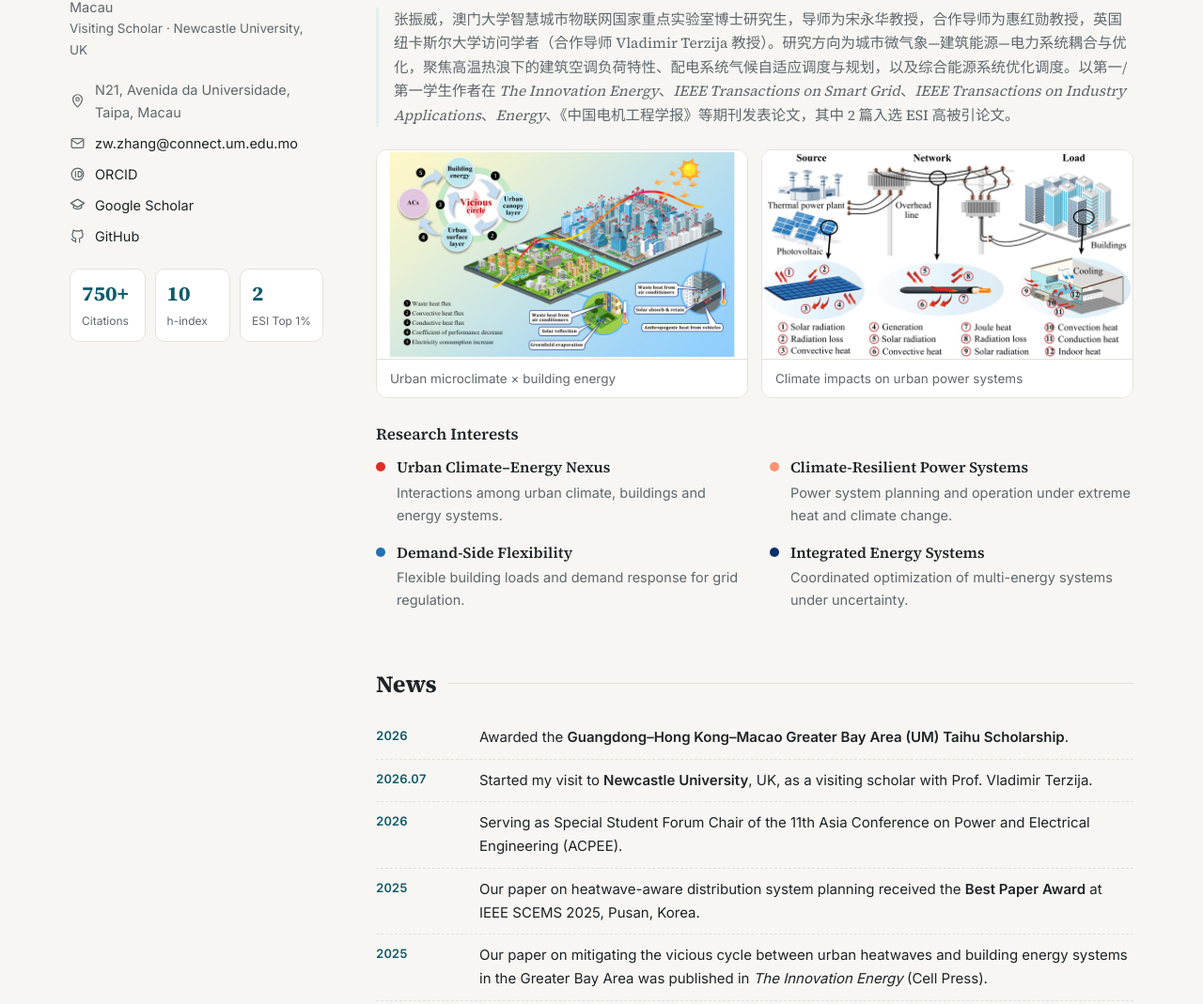
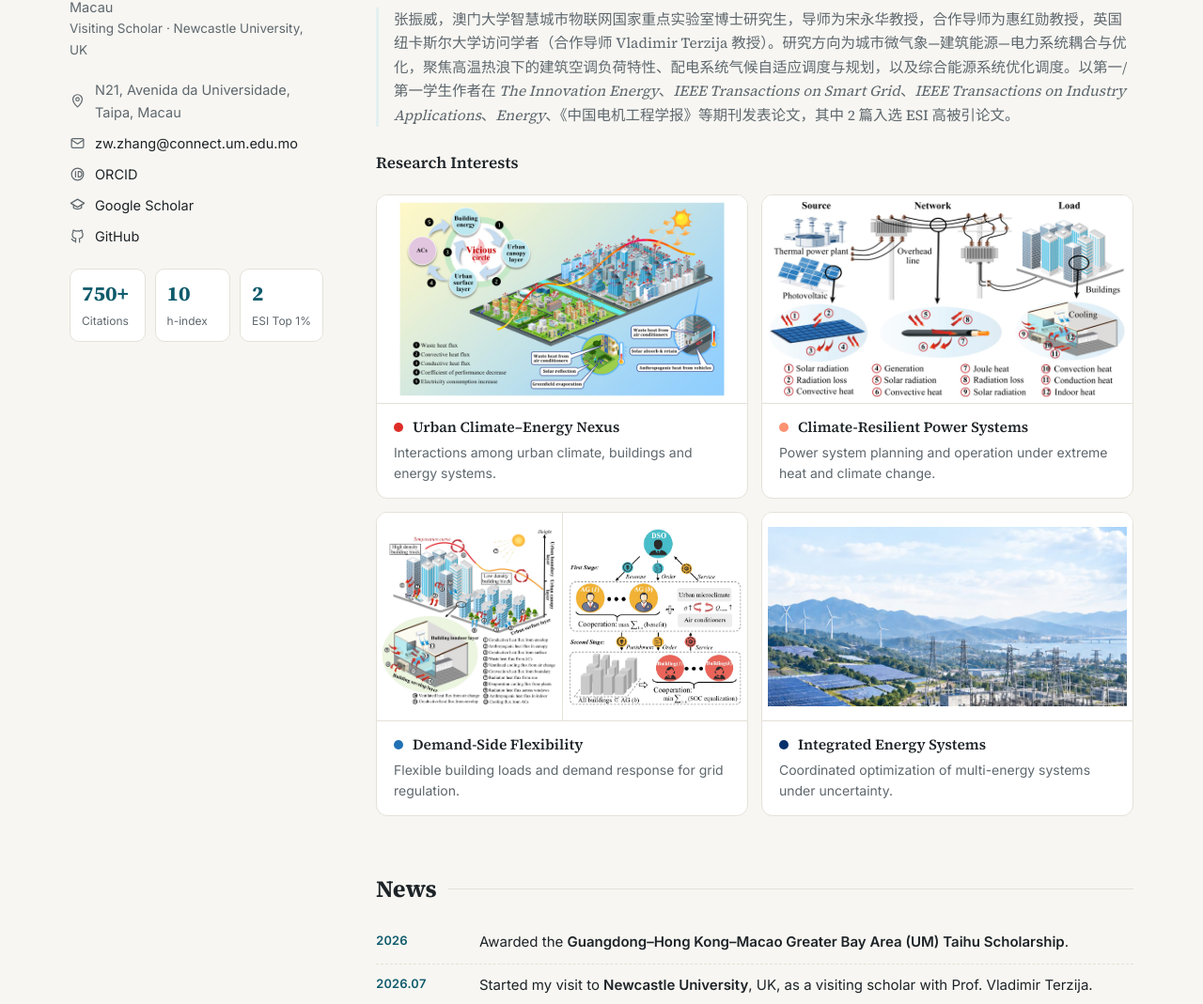
Before and after one commit to zzwum/zzwum.github.io, a plain HTML site: page index.html in a window 1280 px wide. Shown: the part 480-1549 px from the top of the page at 94% size. Drawn offline with Linux system fonts and the light colour scheme.

Commit message:
Four research directions with full figures

```diff
--- a/index.html
+++ b/index.html
@@ -73,17 +73,10 @@
   .int .k{font:600 15.5px var(--serif); display:flex; gap:10px; align-items:center}
   .int .dot{width:10px; height:10px; border-radius:50%}
   .int p{margin:6px 0 0; font-size:14px; color:var(--muted); line-height:1.55}
-  .figrow{display:grid; grid-template-columns:1fr 1fr; gap:14px; margin-top:24px}
-  .fig{display:block; background:#fff; border:1px solid var(--line); border-radius:12px; overflow:hidden; cursor:zoom-in; text-decoration:none}
-  .fig:hover{text-decoration:none; box-shadow:0 8px 24px -12px rgba(0,0,0,.3)}
-  .fig img{display:block; width:100%; aspect-ratio:16/9; object-fit:contain; background:#fff}
-  .fig span{display:block; padding:9px 14px; font-size:13.5px; color:var(--muted); background:var(--card); border-top:1px solid var(--line)}
-  .dirs{list-style:none; padding:0; margin:0; display:grid; grid-template-columns:1fr 1fr; gap:14px 32px}
-  .dirs li{display:flex; gap:12px}
-  .dirs .dot{width:10px; height:10px; border-radius:50%; margin-top:8px; flex:none}
-  .dirs b{font:600 16px var(--serif)}
-  .dirs p{margin:2px 0 0; font-size:14.5px; color:var(--muted)}
-  @media (max-width:900px){ .figrow,.dirs{grid-template-columns:1fr} }
+  .int .arts{display:flex; gap:1px; margin:-16px -18px 14px; aspect-ratio:16/9; background:var(--line); border-bottom:1px solid var(--line)}
+  .int .ri{flex:1; min-width:0; background:#fff; cursor:zoom-in; display:flex; align-items:center; justify-content:center; padding:6px}
+  .int .ri img{display:block; max-width:100%; max-height:100%; object-fit:contain; transition:transform .35s ease}
+  .int .ri:hover img{transform:scale(1.03)}
   .int{overflow:hidden}
   .int .art{display:block; margin:-16px -18px 14px; aspect-ratio:2/1; border-bottom:1px solid var(--line); cursor:zoom-in; background:#fff; overflow:hidden}
   .int .art img{display:block; width:100%; height:100%; object-fit:cover; transition:transform .4s ease}
@@ -220,17 +213,13 @@
       <p>My research sits at the intersection of <b>urban climate, buildings and power systems</b>. I study how urban heatwaves and microclimates interact with building cooling demand, and how distribution grids can be dispatched and planned to stay resilient as heat extremes intensify. Before joining UM, I received my M.Eng. in Electrical Engineering from Shandong University and my B.Eng. in Smart Grid Information Engineering from Qingdao University of Science and Technology, where I worked on the optimal dispatch of integrated electricity–gas–heat energy systems.</p>
       <p class="cn-bio">张振威，澳门大学智慧城市物联网国家重点实验室博士研究生，导师为宋永华教授，合作导师为惠红勋教授，英国纽卡斯尔大学访问学者（合作导师 Vladimir Terzija 教授）。研究方向为城市微气象—建筑能源—电力系统耦合与优化，聚焦高温热浪下的建筑空调负荷特性、配电系统气候自适应调度与规划，以及综合能源系统优化调度。以第一/第一学生作者在 <i>The Innovation Energy</i>、<i>IEEE Transactions on Smart Grid</i>、<i>IEEE Transactions on Industry Applications</i>、<i>Energy</i>、《中国电机工程学报》等期刊发表论文，其中 2 篇入选 ESI 高被引论文。</p>
 
-      <div class="figrow">
-        <a class="fig" href="images/research-1-full.jpg" data-cap="The vicious cycle between urban microclimate and building energy systems"><img src="images/research-1-full.jpg" alt="Urban microclimate and building energy vicious cycle" loading="lazy"><span>Urban microclimate &times; building energy</span></a>
-        <a class="fig" href="images/research-2-full.jpg" data-cap="Climate impacts across the source, network and load of urban power systems"><img src="images/research-2-full.jpg" alt="Climate impacts on source, network and load" loading="lazy"><span>Climate impacts on urban power systems</span></a>
+      <h3>Research Interests</h3>
+      <div class="interests">
+        <div class="int"><div class="arts"><a class="ri" href="images/research-1-full.jpg" data-cap="The vicious cycle between urban microclimate and building energy systems"><img src="images/research-1-full.jpg" alt="The vicious cycle between urban microclimate and building energy systems" loading="lazy"></a></div><div class="k"><span class="dot" style="background:#de2d26"></span>Urban Climate&ndash;Energy Nexus</div><p>Interactions among urban climate, buildings and energy systems.</p></div>
+        <div class="int"><div class="arts"><a class="ri" href="images/research-2-full.jpg" data-cap="Climate impacts across the source, network and load of urban power systems"><img src="images/research-2-full.jpg" alt="Climate impacts across the source, network and load of urban power systems" loading="lazy"></a></div><div class="k"><span class="dot" style="background:#fc9272"></span>Climate-Resilient Power Systems</div><p>Power system planning and operation under extreme heat and climate change.</p></div>
+        <div class="int"><div class="arts two"><a class="ri" href="images/research-3-full.jpg" data-cap="Heat-flux interactions between building blocks, urban canopy and air conditioners"><img src="images/research-3-full.jpg" alt="Heat-flux interactions between building blocks, urban canopy and air conditioners" loading="lazy"></a><a class="ri" href="images/research-3b-full.jpg" data-cap="Two-stage cooperative allocation of air-conditioner response capacity"><img src="images/research-3b-full.jpg" alt="Two-stage cooperative allocation of air-conditioner response capacity" loading="lazy"></a></div><div class="k"><span class="dot" style="background:#2171b5"></span>Demand-Side Flexibility</div><p>Flexible building loads and demand response for grid regulation.</p></div>
+        <div class="int"><div class="arts"><a class="ri" href="images/research-4.jpg" data-cap="Source, network and load in an urban energy system"><img src="images/research-4.jpg" alt="Source, network and load in an urban energy system" loading="lazy"></a></div><div class="k"><span class="dot" style="background:#08306b"></span>Integrated Energy Systems</div><p>Coordinated optimization of multi-energy systems under uncertainty.</p></div>
       </div>
-      <h3>Research Interests</h3>
-      <ul class="dirs">
-        <li><span class="dot" style="background:#de2d26"></span><div><b>Urban Climate&ndash;Energy Nexus</b><p>Interactions among urban climate, buildings and energy systems.</p></div></li>
-        <li><span class="dot" style="background:#fc9272"></span><div><b>Climate-Resilient Power Systems</b><p>Power system planning and operation under extreme heat and climate change.</p></div></li>
-        <li><span class="dot" style="background:#2171b5"></span><div><b>Demand-Side Flexibility</b><p>Flexible building loads and demand response for grid regulation.</p></div></li>
-        <li><span class="dot" style="background:#08306b"></span><div><b>Integrated Energy Systems</b><p>Coordinated optimization of multi-energy systems under uncertainty.</p></div></li>
-      </ul>
     </section>
 
     <section id="news">
@@ -384,7 +373,7 @@
   document.querySelectorAll('main section').forEach(s=>io.observe(s));
   // figure lightbox
   const lbx=document.getElementById('lb');
-  document.querySelectorAll('.fig').forEach(a=>a.addEventListener('click',e=>{e.preventDefault();
+  document.querySelectorAll('.int .ri').forEach(a=>a.addEventListener('click',e=>{e.preventDefault();
     lbx.querySelector('img').src=a.getAttribute('href'); lbx.querySelector('figcaption').textContent=a.dataset.cap; lbx.classList.add('on');}));
   lbx.addEventListener('click',()=>lbx.classList.remove('on'));
   document.addEventListener('keydown',e=>{if(e.key==='Escape')lbx.classList.remove('on')});
```
